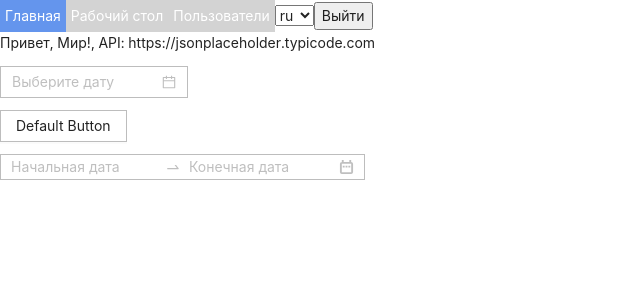
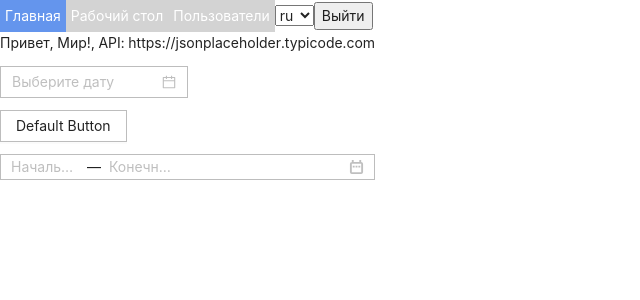
Before and after one commit to burdukowsky/react-starter, a React (Create React App) app: page / in a window 1280 px wide. Both pictures are taken after typing "Sample", "Sample123" into the empty fields and a click on the button "Войти". Shown: the top 300 px of the page, without its empty margins (0-640 px from the left). Built offline with nearby package versions, Linux system fonts and the light colour scheme.

Commit message:
improve AppRangePicker + ranges

```diff
--- a/src/app/components/app-range-picker/AppRangePicker.tsx
+++ b/src/app/components/app-range-picker/AppRangePicker.tsx
@@ -1,17 +1,50 @@
 import { DatePicker } from 'antd';
 import Icon from '@ant-design/icons';
 import styled from 'styled-components';
+import moment from 'moment';
 
 import { ReactComponent as CalendarIcon } from 'svg/calendar.svg';
 
 export const AppRangePicker = styled(DatePicker.RangePicker)`
   cursor: pointer;
   padding: 1px 10px;
+  width: 100%;
+
+  .ant-picker-input {
+    max-width: 68px;
+
+    input {
+      text-align: center;
+    }
+  }
+
+  .ant-picker-suffix {
+    margin-left: auto;
+  }
 `;
+
+const RANGES_TEXT = {
+  YESTERDAY: 'Вчера',
+  LAST_WEEK: 'Пред. неделя',
+  LAST_TWO_WEEKS: 'Пред. две недели',
+  LAST_MONTH: 'Пред. месяц',
+  LAST_QUARTER: 'Пред. квартал',
+  LAST_YEAR: 'Пред. год'
+};
 
 AppRangePicker.defaultProps = {
   suffixIcon: <Icon component={CalendarIcon} style={{ fontSize: '15px' }} />,
   size: 'small',
   allowClear: false,
   inputReadOnly: true,
+  separator: '—',
+  format: 'DD.MM.YYYY',
+  ranges: {
+    [RANGES_TEXT.YESTERDAY]: [moment().subtract(1, 'day'), moment().subtract(1, 'day')],
+    [RANGES_TEXT.LAST_WEEK]: [moment().day(-6), moment().day(0)],
+    [RANGES_TEXT.LAST_TWO_WEEKS]: [moment().day(-13), moment().day(0)],
+    [RANGES_TEXT.LAST_MONTH]: [moment().subtract(1, 'month').startOf('month'), moment().subtract(1, 'month').endOf('month')],
+    [RANGES_TEXT.LAST_QUARTER]: [moment().subtract(1, 'quarter').startOf('quarter'), moment().subtract(1, 'quarter').endOf('quarter')],
+    [RANGES_TEXT.LAST_YEAR]: [moment().subtract(1, 'year').startOf('year'), moment().subtract(1, 'year').endOf('year')]
+  }
 };
```
